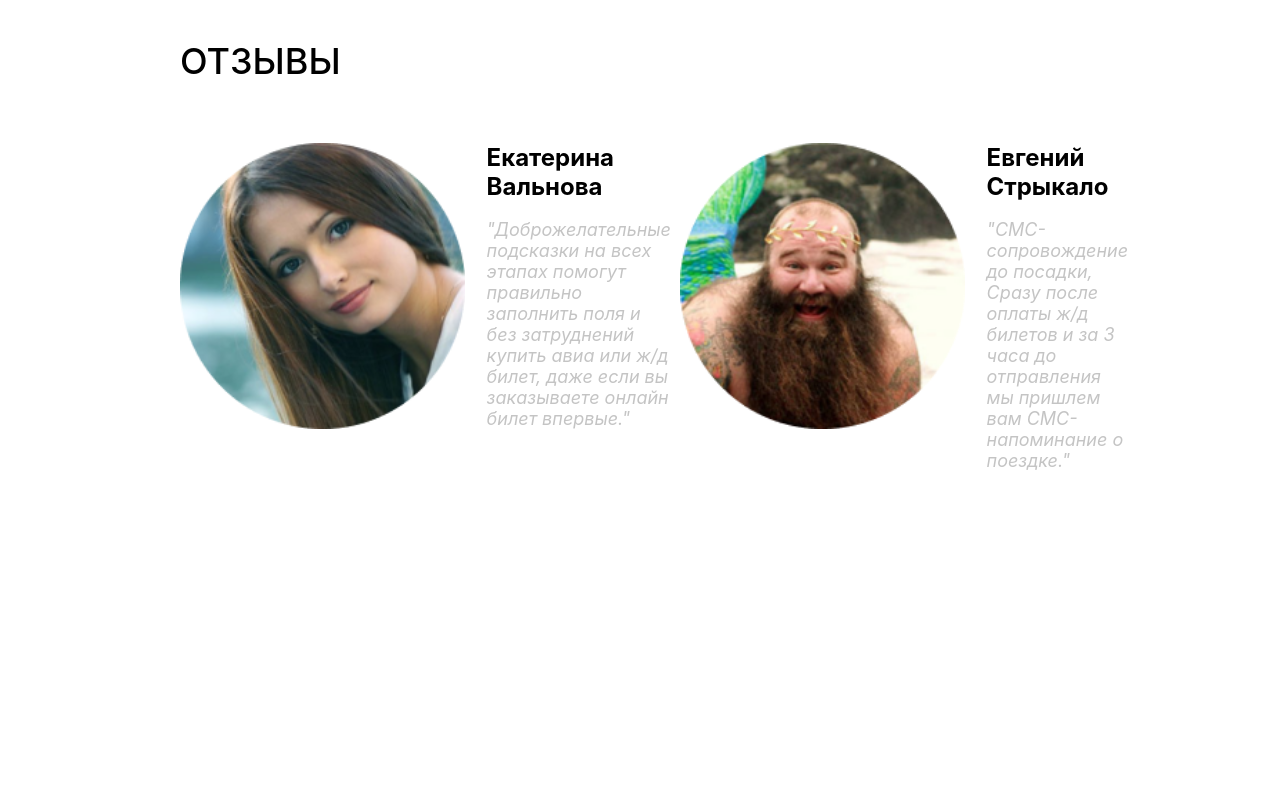
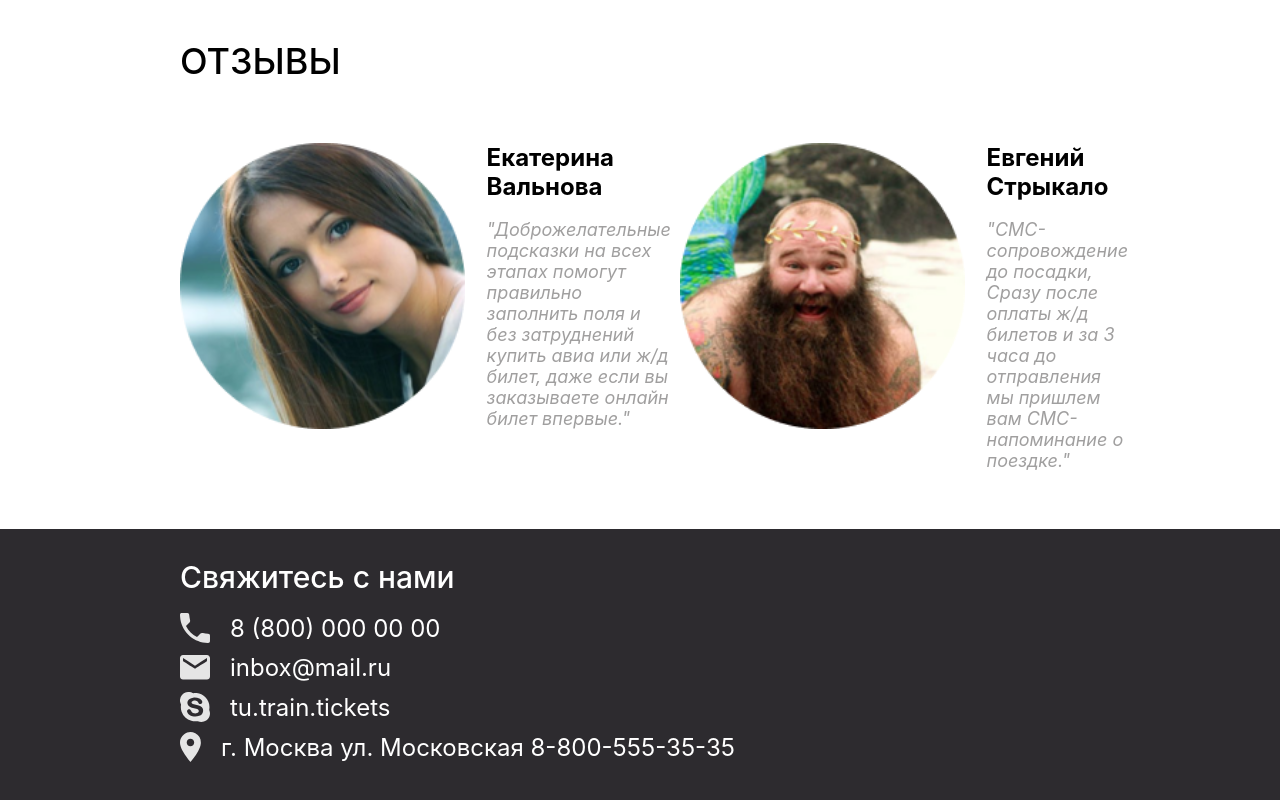
Before and after one commit to EvgeniyPryanichnikov/fe-diplom, a React (Create React App) app: page / in a window 1280 px wide. Shown: the part 1855-2655 px from the top of the page. Before the commit the page ends 2384 px from the top, so only its background shows below. Built offline with nearby package versions, Linux system fonts and the light colour scheme.

Commit message:
added contacts into footer

```diff
--- a/src/App.jsx
+++ b/src/App.jsx
@@ -4,6 +4,7 @@ import MainHeader from './components/global/Main-header/Main-header';
 import About from './components/global/Main-page/About/About';
 import HowWorksBlock from './components/global/Main-page/How-works-block/How-works-block';
 import ReviewsBlock from './components/global/Main-page/Reviews-block/Reviews-block';
+import Footer from './components/global/Footer/Footer'
 
 function App() {
   return (
@@ -15,6 +16,8 @@ function App() {
       <HowWorksBlock />
 
       <ReviewsBlock />
+
+      <Footer />
     </div>
   );
 }
--- /dev/null
+++ b/src/components/global/Footer/Contacts/Contacts.jsx
@@ -0,0 +1,54 @@
+import React from 'react'
+
+import s from './Contacts.module.css'
+import phone from '../../../../icons/phone.svg'
+import skype from '../../../../icons/skype.svg'
+import envelope from '../../../../icons/envelope.svg'
+import geolocation from '../../../../icons/geolocation.svg'
+
+
+const Contacts = () => {
+	const contacts = [
+		{ id: 1,
+			icon: phone,
+			text: '8 (800) 000 00 00'
+		},
+
+		{
+			id: 2,
+			icon: envelope,
+			text: 'inbox@mail.ru'
+		},
+
+		{
+			id: 3,
+			icon: skype,
+			text: 'tu.train.tickets'
+		},
+
+		{
+			id: 4,
+			icon: geolocation,
+			text: 'г. Москва ул. Московская 8-800-555-35-35'
+		},
+	]
+  return (
+    <div className={s.contacts}>
+			<p className={s.contactsTitle}>
+				Свяжитесь с нами
+			</p>
+
+			<div className={s.contactsList}>
+				{contacts.map(contact => (
+					<div className={s.contactsItem}>
+						<img src={contact.icon} alt="" />
+
+						<span className={s.contactsItem__text}>{contact.text}</span>
+					</div>
+				))}
+			</div>
+		</div>
+  )
+}
+
+export default Contacts
--- /dev/null
+++ b/src/components/global/Footer/Contacts/Contacts.module.css
@@ -0,0 +1,19 @@
+.contactsTitle {
+  color: #fff;
+  font-size: 30px;
+  font-weight: 500;
+  margin-bottom: 18px;
+}
+
+.contactsItem {
+  display: flex;
+  align-items: center;
+  gap: 20px;
+  margin-bottom: 10px;
+}
+
+.contactsItem__text {
+  color: #fff;
+  font-weight: 400;
+  font-size: 24px;
+}
--- /dev/null
+++ b/src/components/global/Footer/Footer.jsx
@@ -0,0 +1,16 @@
+import React from 'react'
+
+import s from './Footer.module.css'
+import Contacts from './Contacts/Contacts'
+
+const Footer = () => {
+  return (
+    <footer className={s.footer}>
+      <div>
+        <Contacts />
+      </div>
+    </footer>
+  )
+}
+
+export default Footer
--- /dev/null
+++ b/src/components/global/Footer/Footer.module.css
@@ -0,0 +1,4 @@
+.footer {
+  background-color: #2d2b2f;
+  padding: 30px 180px;
+}
--- a/src/components/global/Main-page/Reviews-block/Reviews-block.module.css
+++ b/src/components/global/Main-page/Reviews-block/Reviews-block.module.css
@@ -26,5 +26,5 @@
 .textContent {
 	font-size: 18px;
 	font-style: italic;
-	color: #C4C4C4;
+	color: #a09f9f;
 }
```
Also changed, not shown: src/icons/geolocation.svg (renamed from src/icons/geo-location.svg).
